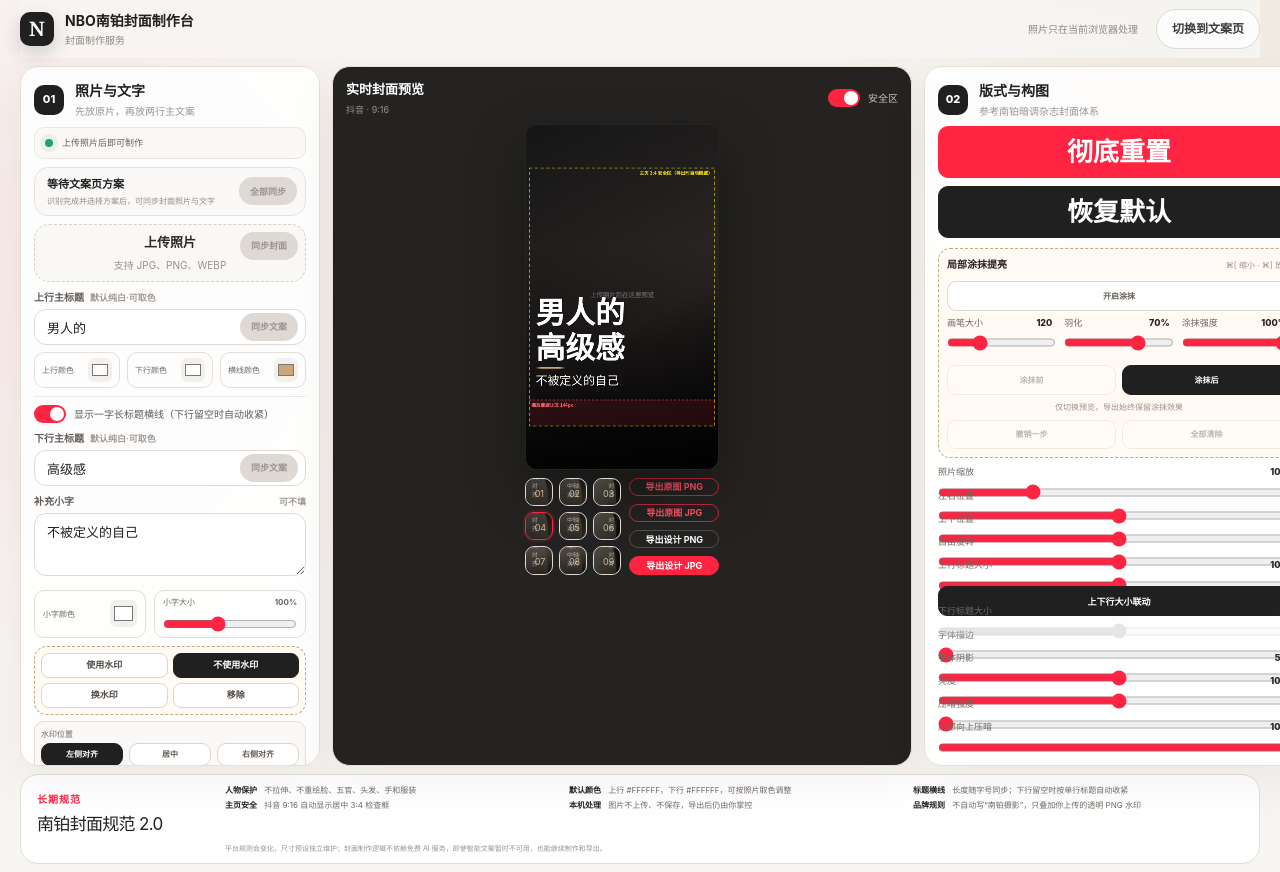
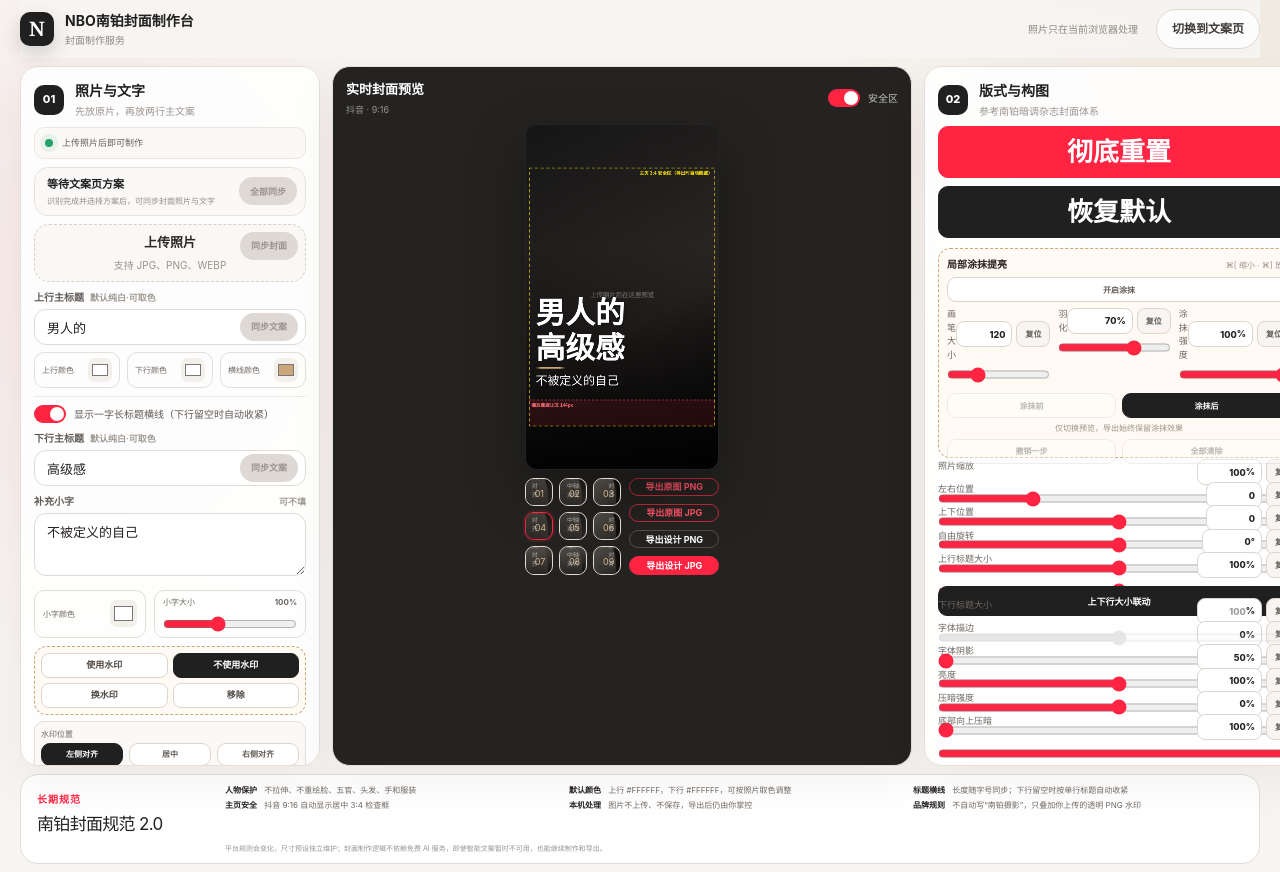
Before and after one commit to wdmm630202/nbo-cover-copy, a Next.js app: page /cover in a window 1280 px wide. Shown: the top 872 px of the page. Built offline with nearby package versions, Linux system fonts and the light colour scheme.

Commit message:
重新设计封面参数精确调节

```diff
--- a/app/cover/CoverStudio.tsx
+++ b/app/cover/CoverStudio.tsx
@@ -689,15 +689,51 @@ function Slider({
   onReset?: () => void;
   disabled?: boolean;
 }) {
+  const commitExactValue = (input: HTMLInputElement) => {
+    if (!input.value.trim()) {
+      input.value = String(value);
+      return;
+    }
+    const parsed = Number(input.value);
+    if (!Number.isFinite(parsed)) {
+      input.value = String(value);
+      return;
+    }
+    onChange(Math.max(min, Math.min(max, Math.round(parsed))));
+  };
+
   return (
     <label className="studio-slider">
       <span>
         {label}
-        {onReset ? (
-          <button type="button" className="studio-slider-reset" title="恢复这一项默认值" onClick={(event) => { event.preventDefault(); event.stopPropagation(); onReset(); }}>
-            {value}{suffix}
-          </button>
-        ) : <b>{value}{suffix}</b>}
+        <span className="studio-slider-value-control">
+          <span className="studio-slider-number-wrap">
+            <input
+              key={`${label}-${value}`}
+              className="studio-slider-number"
+              type="number"
+              inputMode="decimal"
+              min={min}
+              max={max}
+              step={1}
+              defaultValue={value}
+              disabled={disabled}
+              aria-label={`${label}准确数值`}
+              onFocus={(event) => event.currentTarget.select()}
+              onClick={(event) => event.stopPropagation()}
+              onBlur={(event) => commitExactValue(event.currentTarget)}
+              onKeyDown={(event) => {
+                if (event.key === "Enter") event.currentTarget.blur();
+              }}
+            />
+            {suffix ? <i>{suffix}</i> : null}
+          </span>
+          {onReset ? (
+            <button type="button" className="studio-slider-reset" title="恢复这一项默认值" aria-label={`${label}恢复默认`} onClick={(event) => { event.preventDefault(); event.stopPropagation(); onReset(); }}>
+              复位
+            </button>
+          ) : null}
+        </span>
       </span>
       <input
         type="range"
--- a/app/globals.css
+++ b/app/globals.css
@@ -1006,22 +1006,15 @@ body {
   font-size: 10px;
 }
 
-.studio-slider b,
-.studio-slider-reset {
-  color: #262321;
-}
-
-.studio-slider-reset {
-  padding: 0 4px;
-  border: 0;
-  border-radius: 6px;
-  background: transparent;
-  font: inherit;
-  font-weight: 800;
-  cursor: pointer;
-}
-
-.studio-slider-reset:active { background: #eee9e4; transform: scale(.96); }
+.studio-slider-value-control { display: inline-flex; align-items: center; gap: 4px; }
+.studio-slider-number-wrap { min-height: 26px; padding: 0 6px; display: inline-flex; align-items: center; border: 1px solid #ddd5cd; border-radius: 8px; background: #fff; color: #262321; }
+.studio-slider-number { width: 42px !important; padding: 0; border: 0; outline: 0; background: transparent; color: #262321; font: inherit; font-weight: 800; text-align: right; appearance: textfield; }
+.studio-slider-number::-webkit-inner-spin-button,
+.studio-slider-number::-webkit-outer-spin-button { margin: 0; appearance: none; }
+.studio-slider-number-wrap i { font-size: 9px; font-style: normal; font-weight: 800; }
+.studio-slider-number:focus { color: var(--red); }
+.studio-slider-reset { min-width: 34px; min-height: 26px; padding: 0 7px; border: 1px solid #ddd5cd; border-radius: 8px; background: #f7f4f1; color: #625b55; font-size: 8px; font-weight: 800; cursor: pointer; }
+.studio-slider-reset:active { background: #e9e3dd; transform: scale(.96); }
 .studio-slider input:disabled { opacity: .45; }
 
 .studio-title-scale-link {
```
Also changed, not shown: 4 other files (tests, documents, lock files or other folders).
